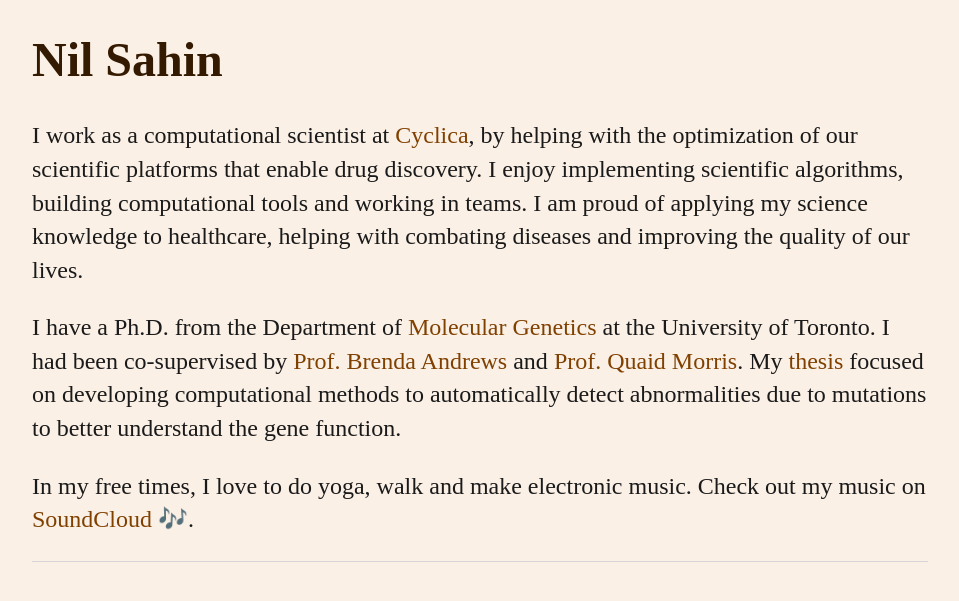
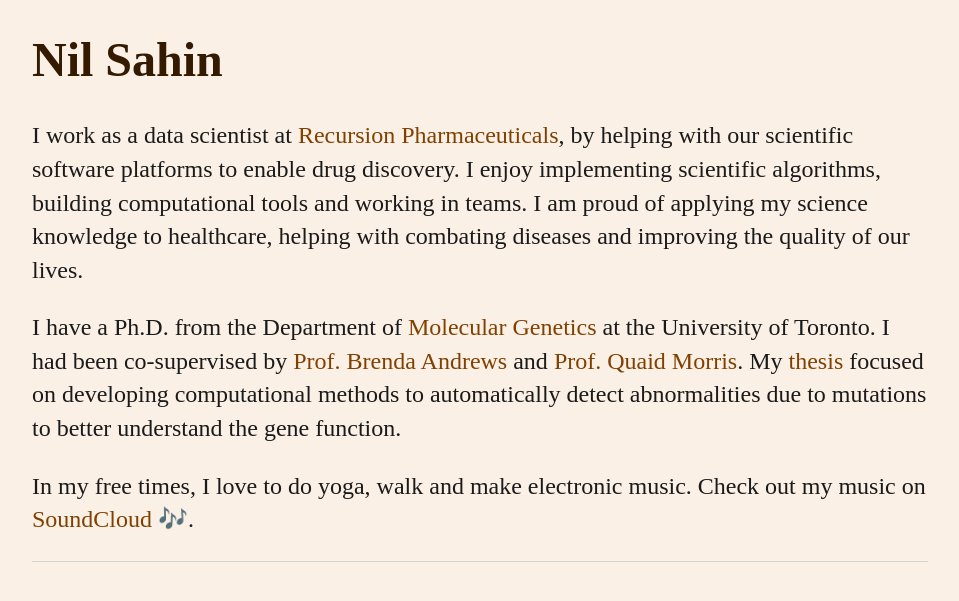
Before and after one commit to nsahin/nsahin.github.io, a Jekyll site: the page built from index.html, in a window 1280 px wide, cut to the strip 310-932 px from the top of the page. Shown: the top 601 px of the strip, without its empty margins (160-1119 px from the left). Built offline with Jekyll 4.4.1, drawn with Linux system fonts in a browser that asks for light colours.

Commit message:
Update index.html

```diff
--- a/index.html
+++ b/index.html
@@ -4,8 +4,8 @@ title: Nil Sahin
 ---
 <div class="blurb">
 	<h1>Nil Sahin</h1>
-	<p>I work as a computational scientist at <a href="https://www.cyclicarx.com/">Cyclica</a>,
-		by helping with the optimization of our scientific platforms that enable drug discovery.
+	<p>I work as a data scientist at <a href="https://www.recursion.com/">Recursion Pharmaceuticals</a>,
+		by helping with our scientific software platforms to enable drug discovery.
 		I enjoy implementing scientific algorithms, building computational tools and working in teams.
 		I am proud of applying my science knowledge to healthcare, helping with combating diseases and improving the quality of our lives.
 	</p>
```
